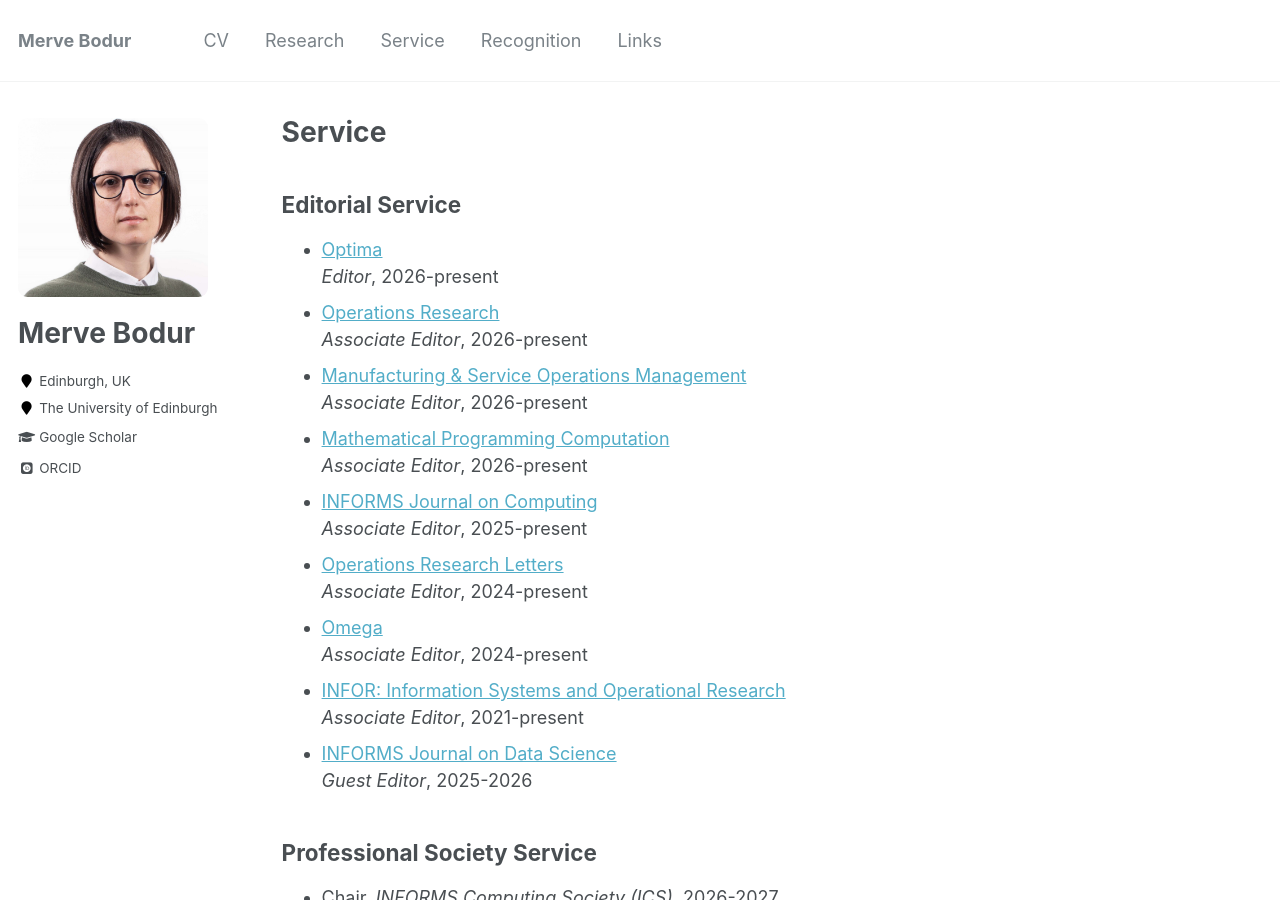
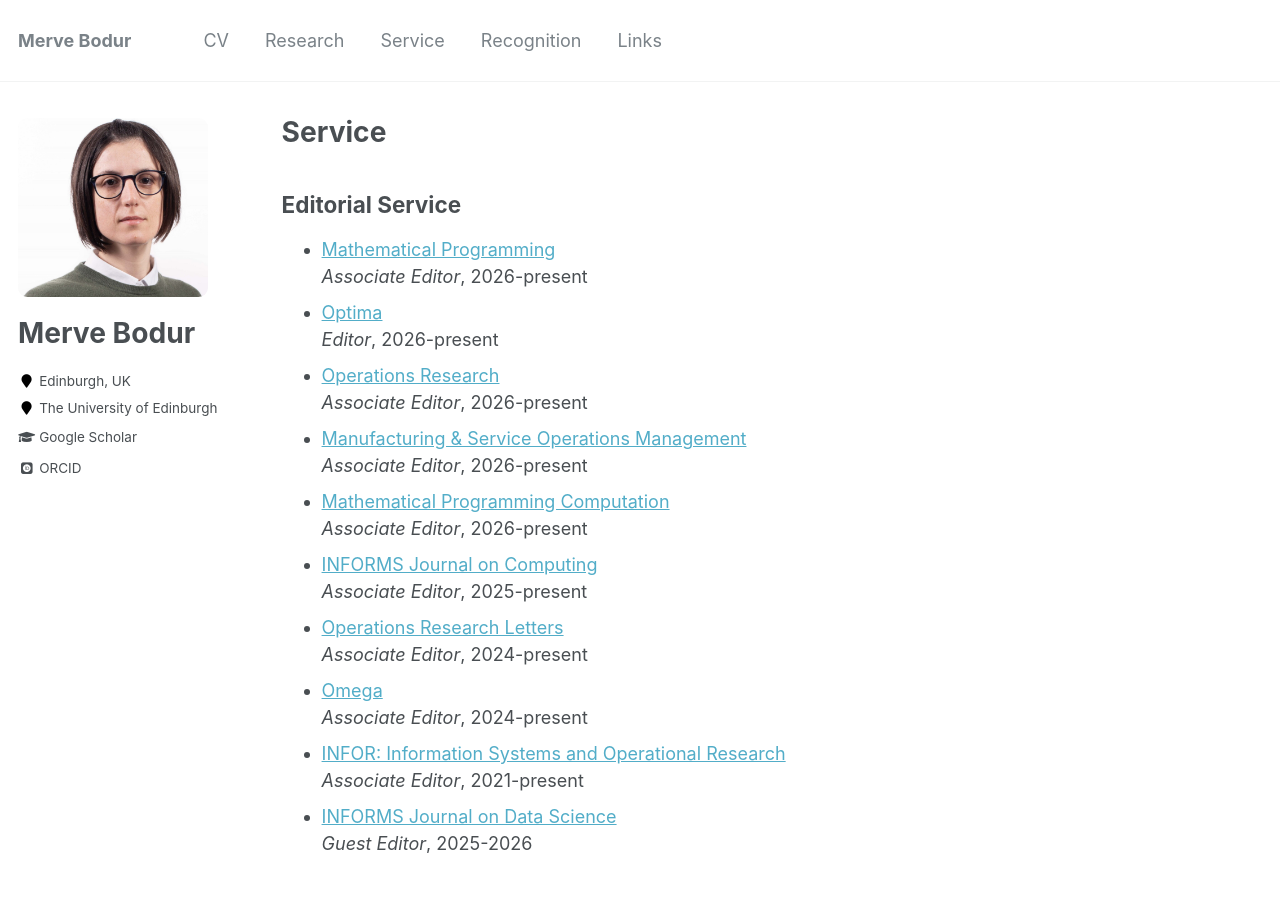
Before and after one commit to mervebodur/mervebodur.github.io, a Jekyll site: the page built from _pages/service.md, in a window 1280 px wide and 900 px high. Built offline with Jekyll 4.4.1, drawn with Linux system fonts in a browser that asks for light colours; some web fonts are replaced.

Commit message:
Update service.md

```diff
--- a/_pages/service.md
+++ b/_pages/service.md
@@ -7,6 +7,8 @@ author_profile: true
 
 ## Editorial Service
 
+- [Mathematical Programming](https://link.springer.com/journal/10107)\
+*Associate Editor*, 2026-present
 - [Optima](https://www.mathopt.org/pubs/optima)\
 *Editor*, 2026-present
 - [Operations Research](https://pubsonline.informs.org/journal/opre)\
```
